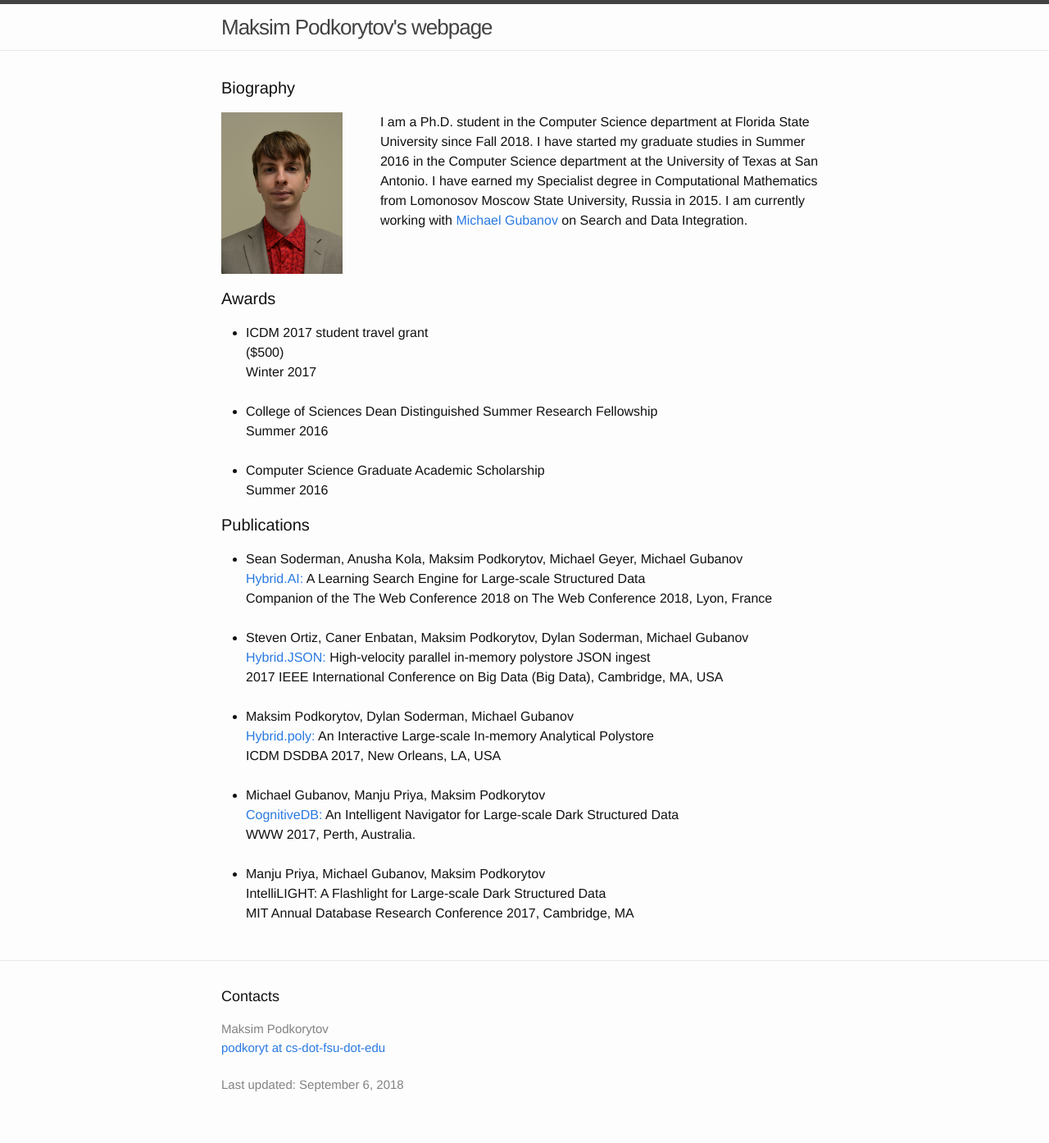
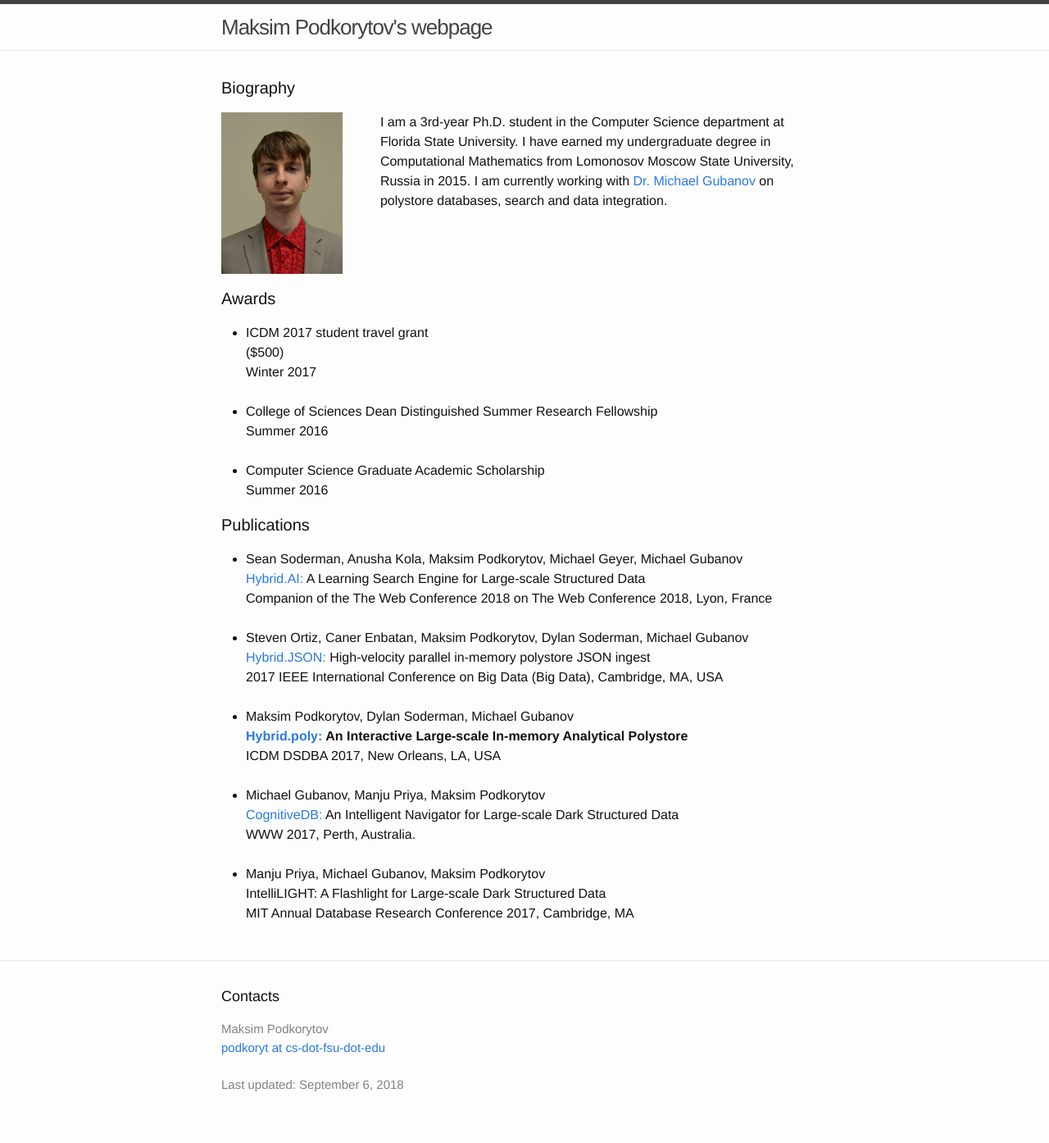
Before and after one commit to tenpercent/tenpercent.github.io, a Jekyll site: the page built from index.html, in a window 1280 px wide. Shown: the whole page at 82% size. Built offline with Jekyll 4.4.1, drawn with Linux system fonts in a browser that asks for light colours.

Commit message:
Update index.html fixing bio after meeting

```diff
--- a/index.html
+++ b/index.html
@@ -14,10 +14,9 @@ layout: default
     <div style="display:inline-block;width:5%;"></div>
     <!-- Bio -->
     <div style="display:inline-block;width:73%;vertical-align:top;">
-      I am a Ph.D. student in the Computer Science department at Florida State University since Fall 2018.
-      I have started my graduate studies in Summer 2016 in the Computer Science department at the University of Texas at San Antonio.
-      I have earned my Specialist degree in Computational Mathematics from  Lomonosov  Moscow  State University, Russia in 2015.
-      I am currently working with <a href="http://mgubanov.com">Michael Gubanov</a> on Search and Data Integration.
+      I am a 3rd-year Ph.D. student in the Computer Science department at Florida State University.
+      I have earned my undergraduate degree in Computational Mathematics from  Lomonosov  Moscow  State University, Russia in 2015.
+      I am currently working with <a href="http://mgubanov.com">Dr. Michael Gubanov</a> on polystore databases, search and data integration.
     </div>
   </div>
   <h1 class="page-heading">Awards</h1>
@@ -63,7 +62,9 @@ layout: default
     <li>
       Maksim Podkorytov, Dylan Soderman, Michael Gubanov
       <br>
+      <strong>
       <a href="http://ieeexplore.ieee.org/document/8215643/">Hybrid.poly:</a> An Interactive Large-scale In-memory Analytical Polystore
+      </strong>
       <br>
       ICDM DSDBA 2017, New Orleans, LA, USA
     </li>
```
